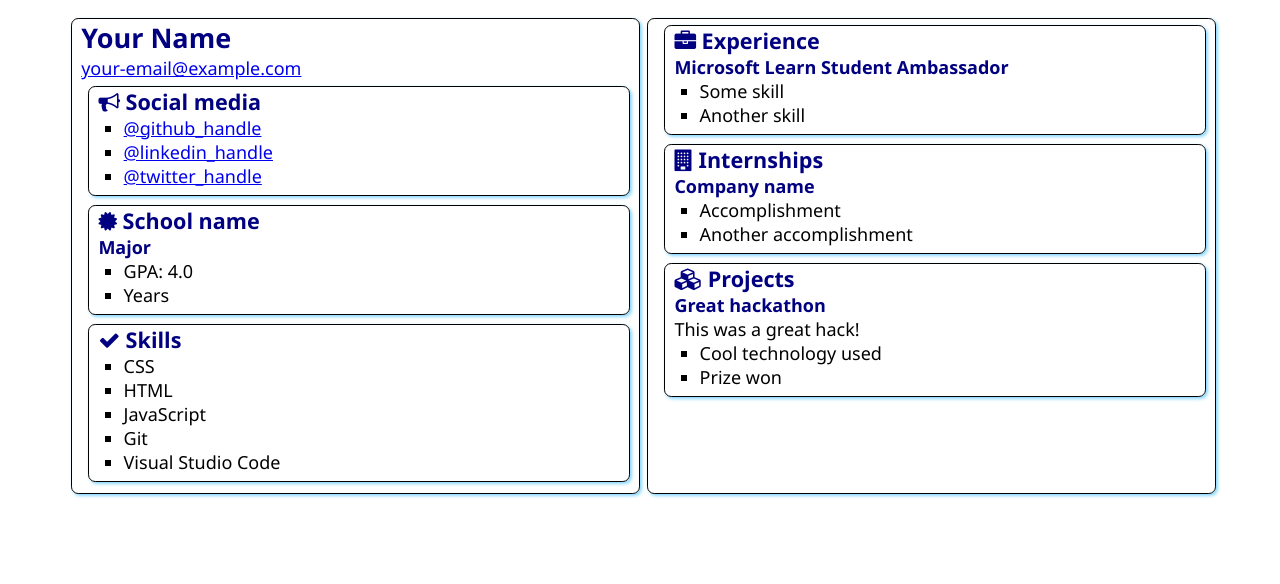
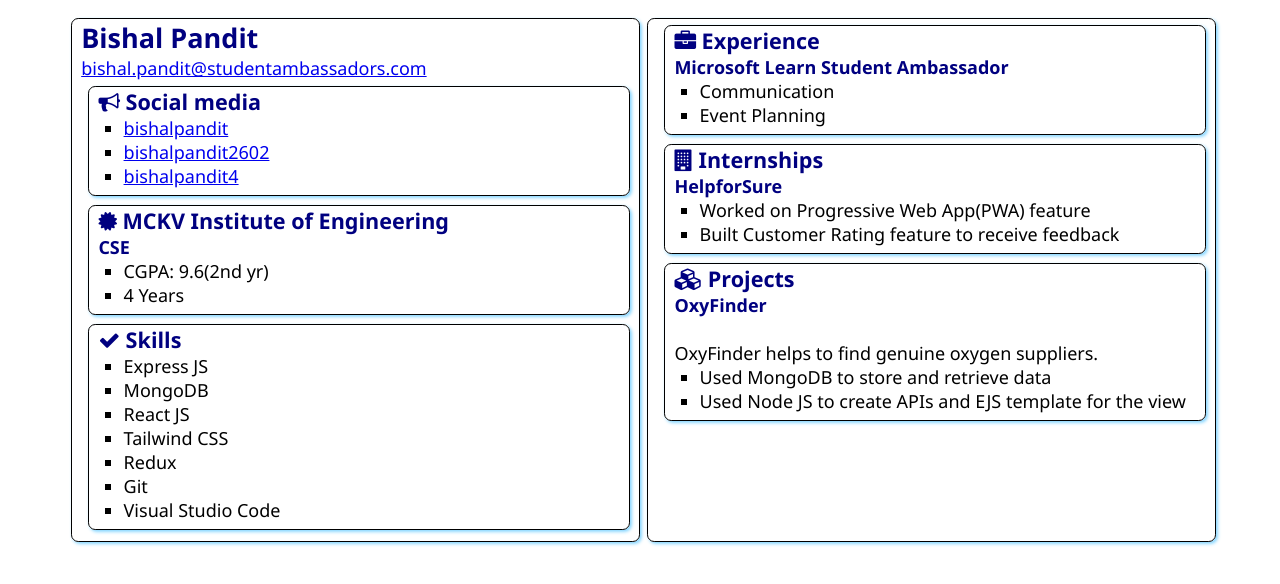
Before and after one commit to bishalpandit/SATechnicalOnboarding, a plain HTML site: page src/index.html in a window 1280 px wide. Drawn offline with Linux system fonts and the light colour scheme.

Commit message:
Commit made from VS Code Azure Static Web Apps

```diff
--- a/src/index.html
+++ b/src/index.html
@@ -1,5 +1,6 @@
 <!DOCTYPE html>
 <html lang="en">
+
 <head>
     <meta charset="UTF-8">
     <meta http-equiv="X-UA-Compatible" content="IE=edge">
@@ -9,11 +10,12 @@
     <link rel="stylesheet" href="style.css">
     <link rel="stylesheet" href="https://cdnjs.cloudflare.com/ajax/libs/font-awesome/4.7.0/css/font-awesome.min.css">
 </head>
+
 <body>
     <main>
         <article class="box">
-            <h1>Your Name</h1>
-            <div><a href="mailto:your.email@example.com">your-email@example.com</a></div>
+            <h1>Bishal Pandit</h1>
+            <div><a href="mailto:bishal.pandit@studentambassadors.com">bishal.pandit@studentambassadors.com</a></div>
 
             <section class="box">
                 <h2>
@@ -21,9 +23,9 @@
                     Social media
                 </h2>
                 <ul>
-                    <li><a href="https://github.com/<handle>">@github_handle</a></li>
-                    <li><a href="https://linkedin.com/in/<handle>">@linkedin_handle</a></li>
-                    <li><a href="https://twitter.com/<handle>">@twitter_handle</a></li>
+                    <li><a href="https://github.com/bishalpandit">bishalpandit</a></li>
+                    <li><a href="https://linkedin.com/in/bishalpandit2602">bishalpandit2602</a></li>
+                    <li><a href="https://twitter.com/bishalpandit4">bishalpandit4</a></li>
                 </ul>
             </section>
 
@@ -31,12 +33,12 @@
                 <div class="education">
                     <h2>
                         <i class="fa fa-certificate" aria-hidden="true"></i>
-                        School name
+                        MCKV Institute of Engineering
                     </h2>
-                    <h3>Major</h3>
+                    <h3>CSE</h3>
                     <ul>
-                        <li>GPA: 4.0</li>
-                        <li>Years</li>
+                        <li>CGPA: 9.6(2nd yr)</li>
+                        <li>4 Years</li>
                     </ul>
                 </div>
             </section>
@@ -47,9 +49,11 @@
                     Skills
                 </h2>
                 <ul>
-                    <li>CSS</li>
-                    <li>HTML</li>
-                    <li>JavaScript</li>
+                    <li>Express JS</li>
+                    <li>MongoDB</li>
+                    <li>React JS</li>
+                    <li>Tailwind CSS</li>
+                    <li>Redux</li>
                     <li>Git</li>
                     <li>Visual Studio Code</li>
                 </ul>
@@ -63,8 +67,8 @@
                 </h2>
                 <h3>Microsoft Learn Student Ambassador</h3>
                 <ul>
-                    <li>Some skill</li>
-                    <li>Another skill</li>
+                    <li>Communication</li>
+                    <li>Event Planning</li>
                 </ul>
             </section>
             <section class="box">
@@ -73,10 +77,10 @@
                     Internships
                 </h2>
 
-                <h3>Company name</h3>
+                <h3>HelpforSure</h3>
                 <ul>
-                    <li>Accomplishment</li>
-                    <li>Another accomplishment</li>
+                    <li>Worked on Progressive Web App(PWA) feature</li>
+                    <li>Built Customer Rating feature to receive feedback</li>
                 </ul>
             </section>
             <section class="box">
@@ -85,15 +89,17 @@
                     Projects
                 </h2>
 
-                <h3>Great hackathon</h3>
-                <div>This was a great hack!</div>
+                <h3>OxyFinder</h3>
+                <br>
+                <div>OxyFinder helps to find genuine oxygen suppliers.</div>
                 <ul>
-                    <li>Cool technology used</li>
-                    <li>Prize won</li>
+                    <li>Used MongoDB to store and retrieve data</li>
+                    <li>Used Node JS to create APIs and EJS template for the view</li>
                 </ul>
             </section>
         </article>
 
     </main>
 </body>
+
 </html>
```
